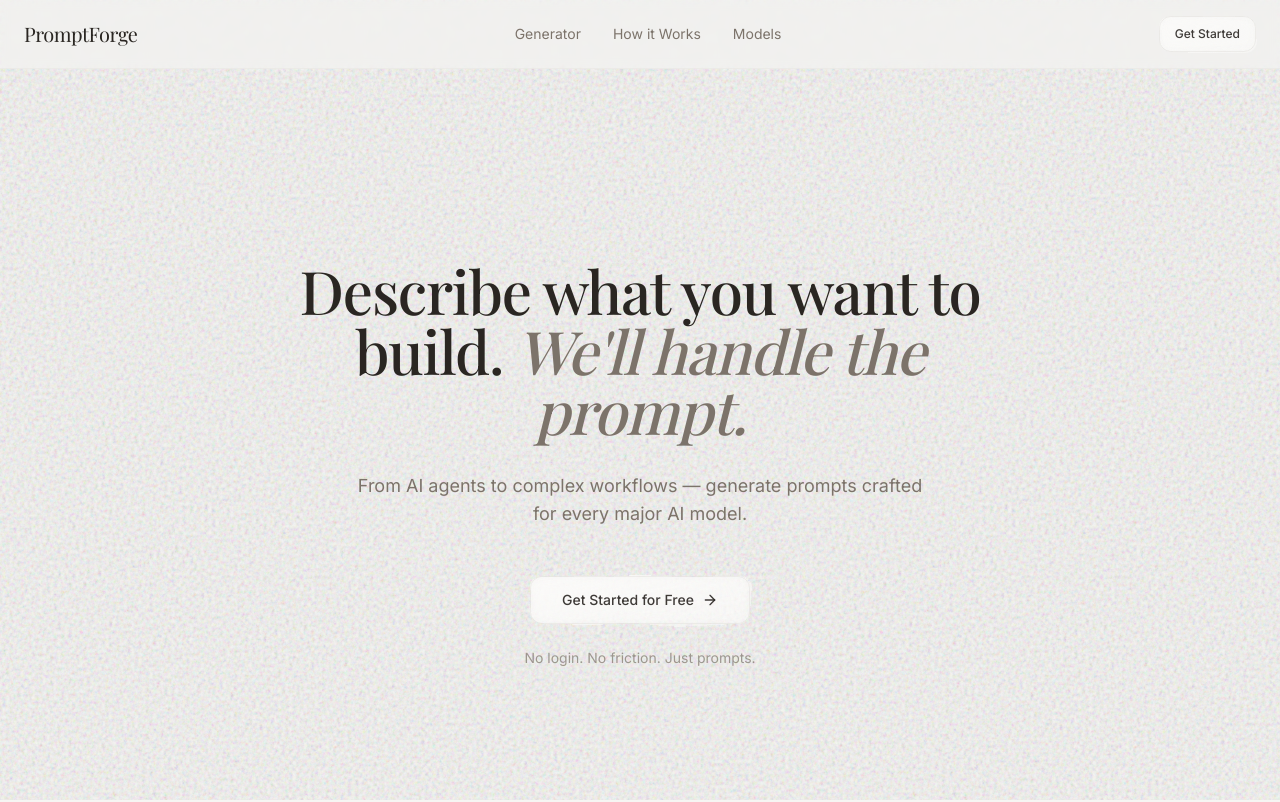
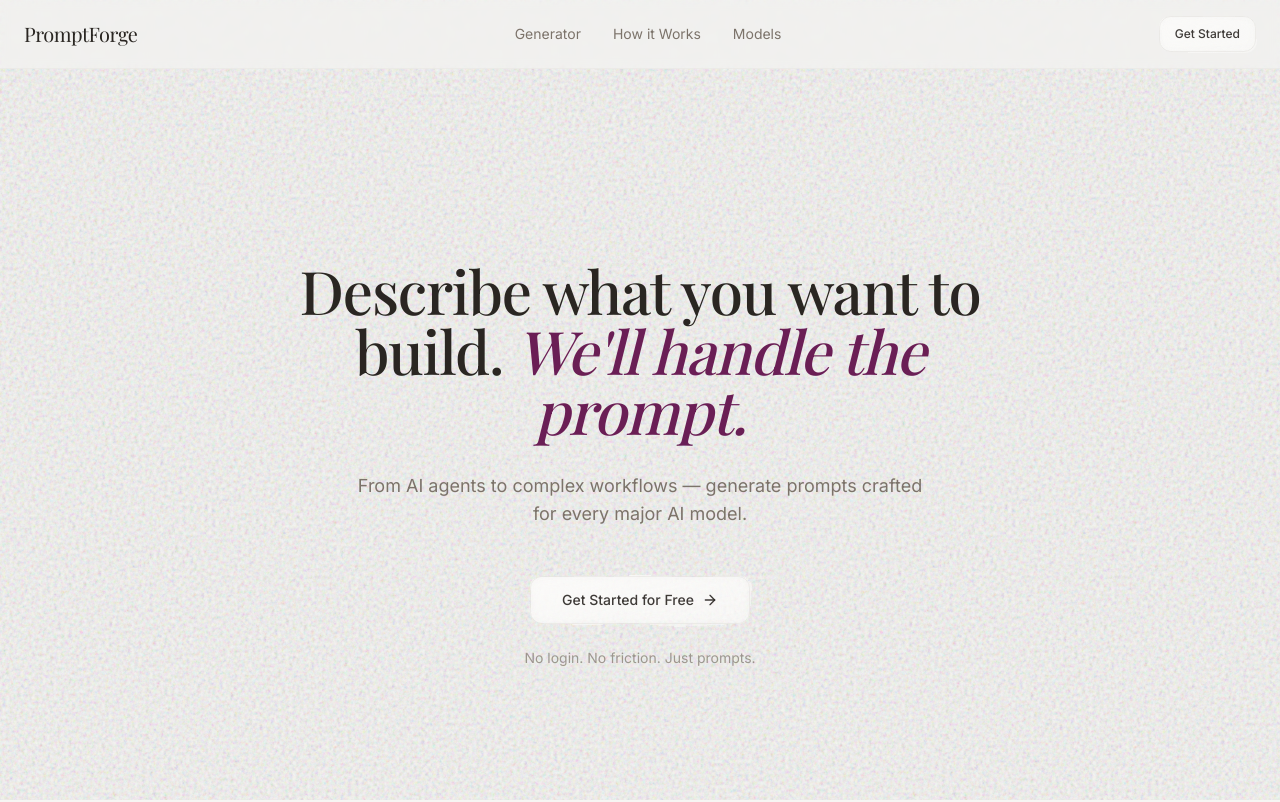
Before and after one commit to Satharva2004/prometheus, a React (Vite) app in the folder prompt-genie/: page / in a window 1280 px wide. Shown: the top 802 px of the page. Built offline with nearby package versions, Linux system fonts and the light colour scheme; the HTML template or start-up script is replaced by a standard one; a web font is replaced by a local one.

Commit message:
improved the ui

```diff
--- a/prompt-genie/src/components/AIModelsMarquee.tsx
+++ b/prompt-genie/src/components/AIModelsMarquee.tsx
@@ -16,6 +16,7 @@ const aiModels = [
   { name: "Grok", logo: "/grok-(xai).svg" },
   { name: "Jules", logo: "/jules.svg" },
   { name: "LangChain", logo: "/langchain.svg" },
+  { name: "Lovable", logo: "/lovable.svg" },
   { name: "Mistral", logo: "/mistral-ai.svg" },
   { name: "Perplexity", logo: "/perplexity.svg" },
   { name: "Replit", logo: "/replit.svg" },
--- a/prompt-genie/src/components/HeroSection.tsx
+++ b/prompt-genie/src/components/HeroSection.tsx
@@ -16,7 +16,7 @@ const HeroSection = () => {
             style={{ animationDelay: '0.1s' }}
           >
             Describe what you want to build.{" "}
-            <span className="italic text-muted-foreground">We'll handle the prompt.</span>
+            <span className="italic text-[#6A1E55]">We'll handle the prompt.</span>
           </h1>
 
           {/* Subheading - calm, confident */}
```
